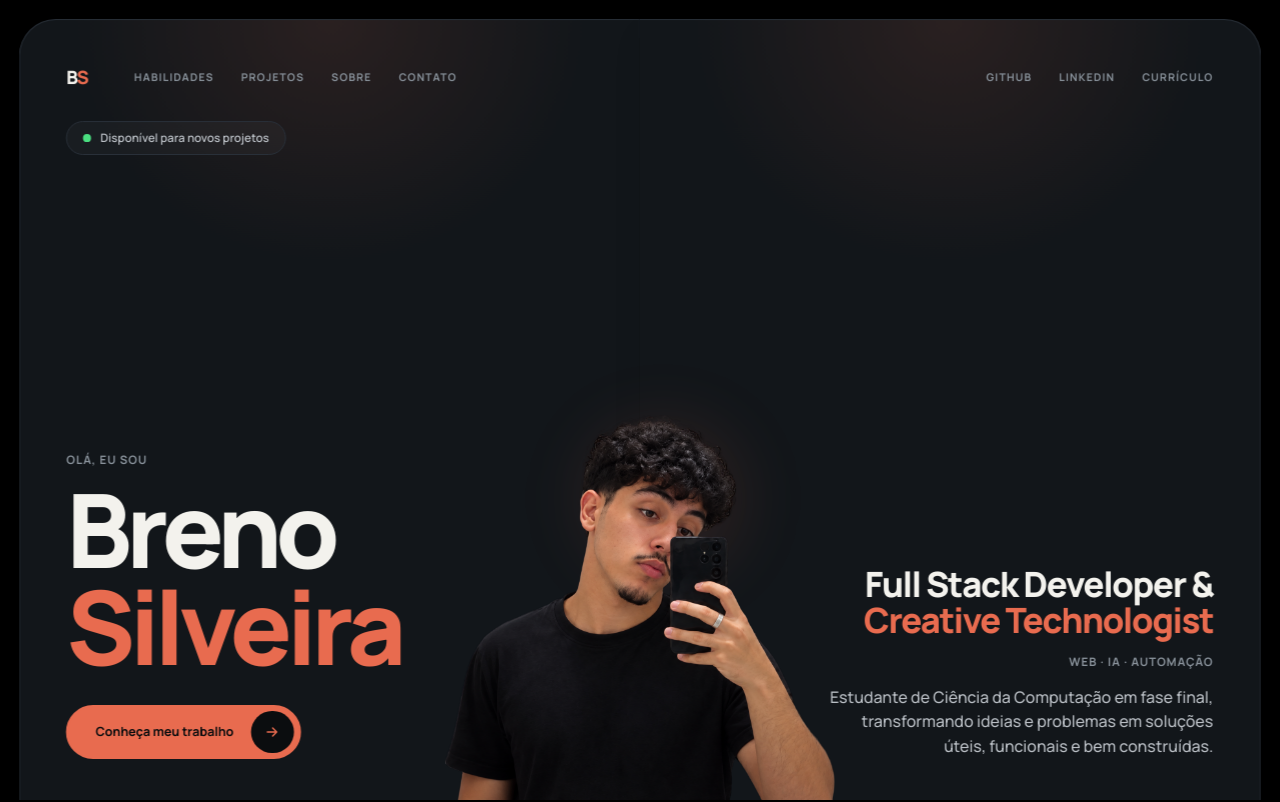
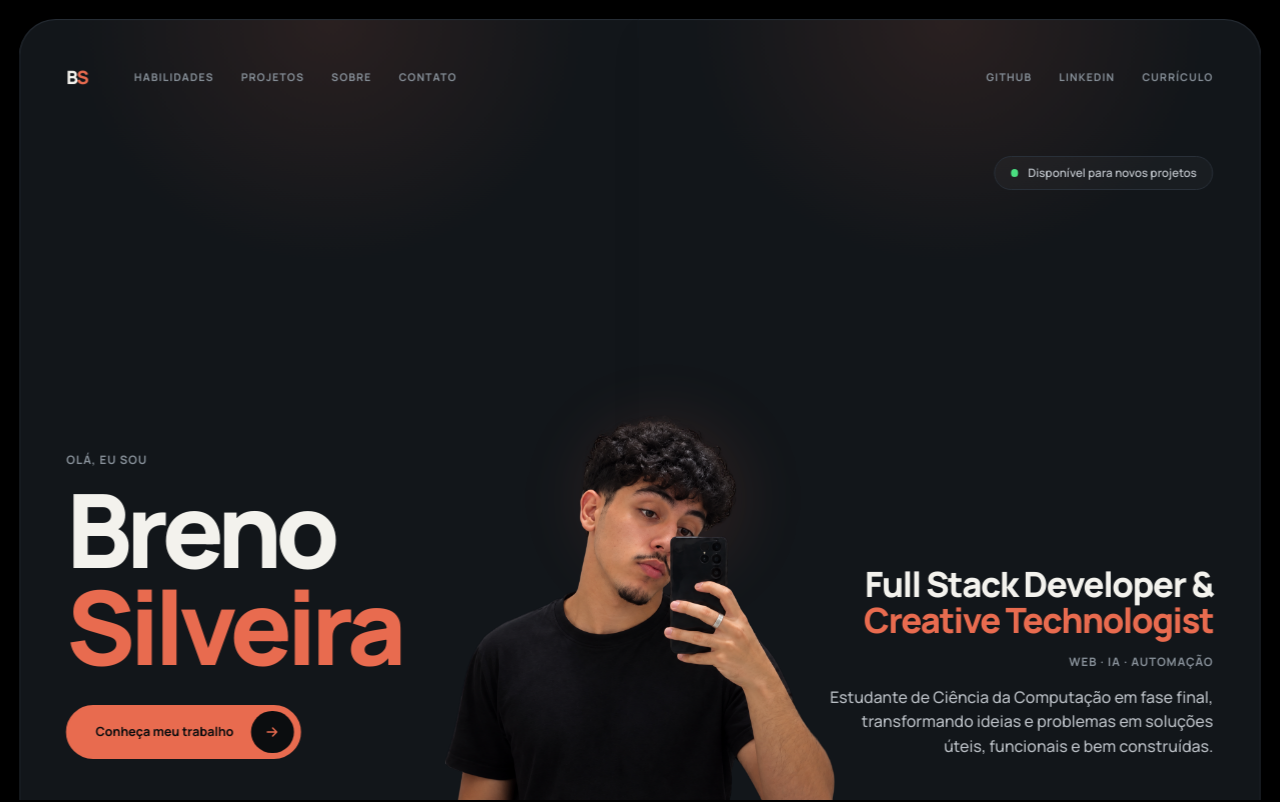
Before and after one commit to BrenoSilveiraLeal/Portfolio, a Next.js app: page / in a window 1280 px wide. Shown: the top 802 px of the page. Built offline with nearby package versions, Linux system fonts and the light colour scheme.

Commit message:
fix: adjust curtain status positioning and restore visibility in CurtainHero component

```diff
--- a/app/curtain-hero.css
+++ b/app/curtain-hero.css
@@ -48,7 +48,7 @@
 }
 /* preenche o topo vazio: status à esquerda, stack à direita */
 .curtain-status{
-  position:absolute;top:calc(42px + 62px);left:48px;display:inline-flex;align-items:center;gap:10px;
+  position:absolute;top:calc(42px + 96px);right:48px;display:inline-flex;align-items:center;gap:10px;
   padding:9px 16px;border:1px solid var(--c-border);border-radius:999px;background:rgba(255,255,255,.03);
   font-size:12px;font-weight:600;color:#b9bec4;
 }
@@ -240,7 +240,7 @@
 
 /* Parede única: as duas metades se encostam sem borda nem canto no meio; a divisão só aparece quando abrem. */
 .curtain-panel-left{border-right:0!important;border-top-right-radius:0!important}
-.curtain-panel-right{border-left:0!important;border-top-left-radius:0!important;margin-left:-1px!important}
+.curtain-panel-right{border-left:0!important;border-top-left-radius:0!important;margin-left:-2px!important}
 
 /* ===== Escala fixa no desktop =====
    Todas as medidas da hero são múltiplos de --u (1/1322 da largura da tela), então a composição
@@ -254,7 +254,7 @@
   .curtain-nav{display:flex!important;gap:calc(28*var(--u))}
   .curtain-nav a,.curtain-socials a{font-size:calc(11*var(--u))}
   .curtain-socials{height:calc(34*var(--u));gap:calc(28*var(--u))}
-  .curtain-status{top:calc(104*var(--u));left:calc(48*var(--u));gap:calc(10*var(--u));padding:calc(9*var(--u)) calc(16*var(--u));font-size:calc(12*var(--u))}
+  .curtain-status{top:calc(140*var(--u));right:calc(48*var(--u));gap:calc(10*var(--u));padding:calc(9*var(--u)) calc(16*var(--u));font-size:calc(12*var(--u))}
   .curtain-status i{width:calc(8*var(--u));height:calc(8*var(--u))}
   .curtain-chips{top:calc(104*var(--u));right:calc(48*var(--u));gap:calc(8*var(--u));max-width:calc(300*var(--u))}
   .curtain-chips li{padding:calc(8*var(--u)) calc(14*var(--u));font-size:calc(12*var(--u))}
--- a/app/redesign.css
+++ b/app/redesign.css
@@ -94,7 +94,7 @@ html,body{background:var(--ds-page)}
 }
 .portfolio-page .project-case-link::after{display:none}
 .portfolio-page .project-case-link:hover{background:var(--ds-hot);transform:translateY(-2px)}
-.portfolio-page .project-meta{gap:8px;min-height:0;align-content:flex-start}
+.portfolio-page .project-meta{gap:8px;min-height:68px;align-content:flex-start}
 .portfolio-page .project-case-link{margin-top:14px;margin-bottom:14px}
 .portfolio-page .preview-overlay span{font-size:10px}
 
--- a/components/CurtainHero.tsx
+++ b/components/CurtainHero.tsx
@@ -155,7 +155,6 @@ export function CurtainHero() {
               {navLinks.map((link) => <a key={link.href} href={link.href}>{link.label}</a>)}
             </nav>
           </div>
-          <div className="curtain-status"><i aria-hidden="true" />Disponível para novos projetos</div>
           <div className="curtain-left-content">
             <p className="curtain-eyebrow">Olá, eu sou</p>
             <h1 id="hero-title">Breno<br /><span>Silveira</span></h1>
@@ -175,6 +174,7 @@ export function CurtainHero() {
             <a href="https://www.linkedin.com/in/breno-silveira-leal/" target="_blank" rel="noreferrer">LinkedIn</a>
             <a href="https://drive.google.com/file/d/1Ndul6LeKdTYOTpgyiEN-W4yCvnD1IWnM/view?usp=sharing" target="_blank" rel="noreferrer">Currículo</a>
           </div>
+          <div className="curtain-status"><i aria-hidden="true" />Disponível para novos projetos</div>
           <div className="curtain-right-copy">
             <p className="curtain-role">Full Stack Developer &amp;<br /><span>Creative Technologist</span></p>
             <p className="curtain-eyebrow">Web · IA · Automação</p>
```
